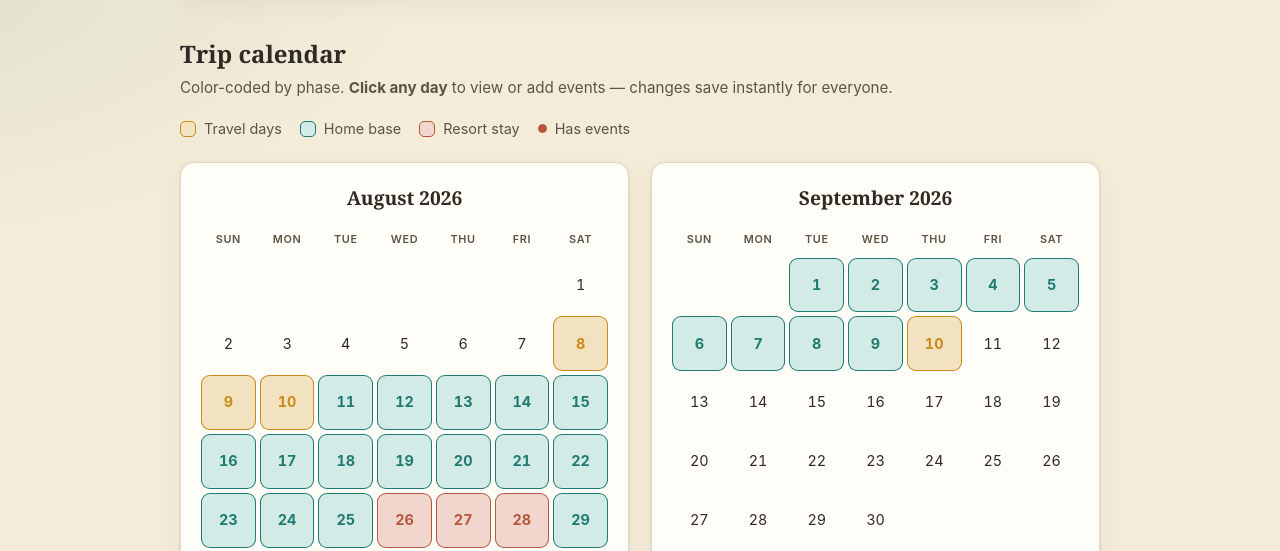
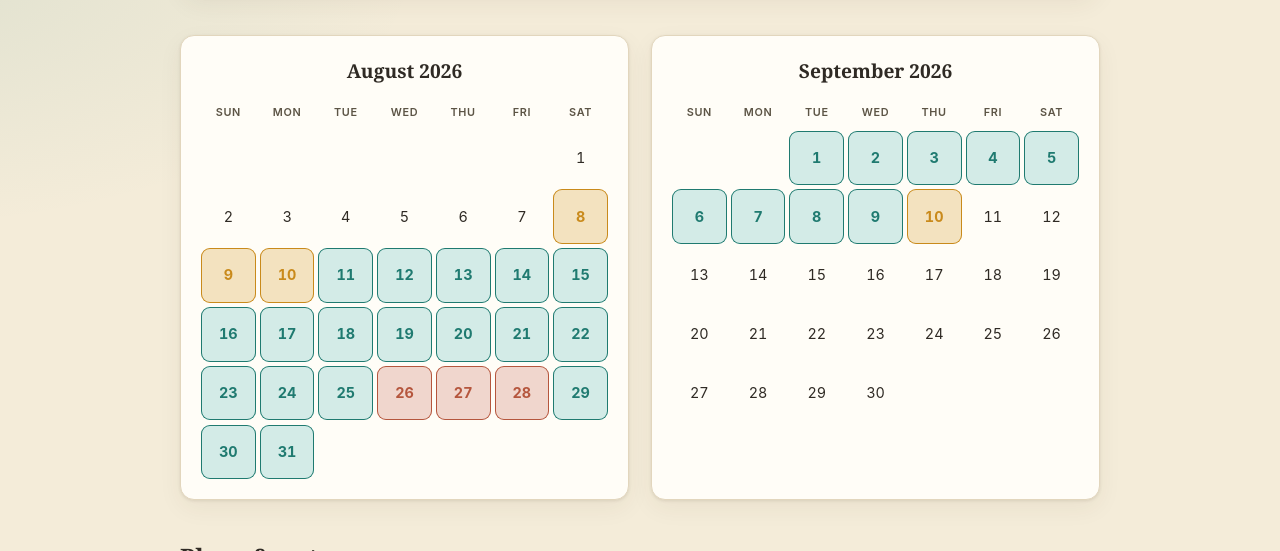
Before and after one commit to samsul85/Summer-trip-2026, a website: page index.html in a window 1280 px wide. Shown: the part 249-800 px from the top of the page. Drawn offline with Linux system fonts and the light colour scheme; no server answers.

Commit message:
Remove Trip calendar heading, subtitle, and legend

```diff
--- a/index.html
+++ b/index.html
@@ -175,16 +175,6 @@
 
   <!-- CALENDARS -->
   <section>
-    <h2>Trip calendar</h2>
-    <p class="sub">Color-coded by phase. <strong>Click any day</strong> to view or add events &mdash; changes save instantly for everyone.</p>
-
-    <div class="legend">
-      <span><i class="dot k-travel"></i> Travel days</span>
-      <span><i class="dot k-home"></i> Home base</span>
-      <span><i class="dot k-resort"></i> Resort stay</span>
-      <span><i class="dot k-event"></i> Has events</span>
-    </div>
-
     <div class="cals">
       <!-- AUGUST 2026 — Aug 1 is a Saturday -->
       <div class="cal">
```
